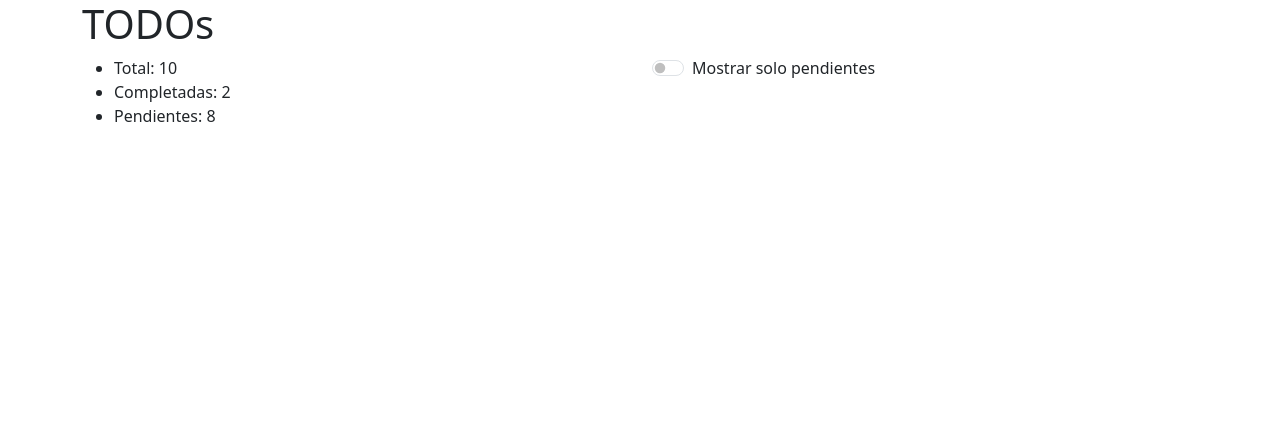
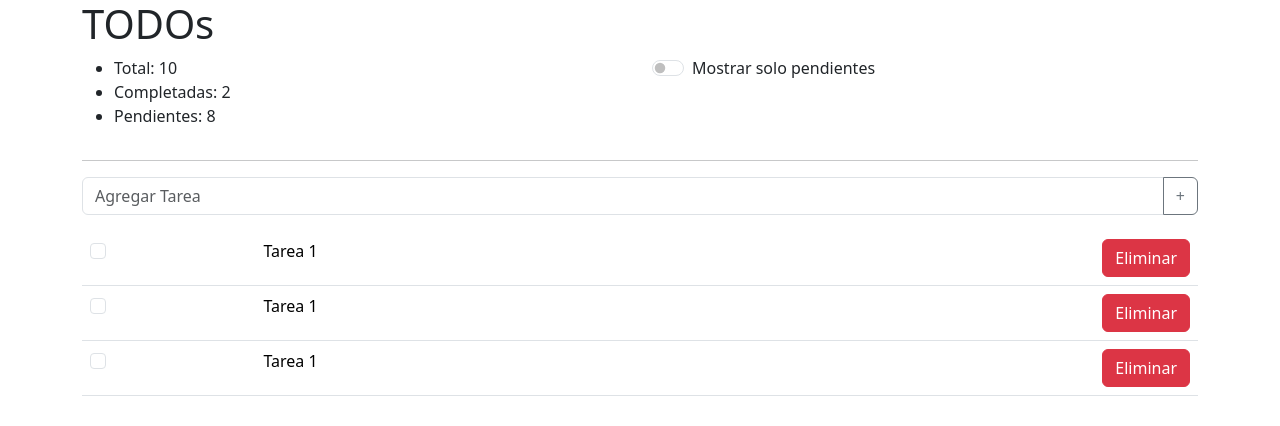
Before and after one commit to ulima-pw/2025-2.654-EjerciciosReact, a React (Vite) app in the folder ejercicio_2/: page / in a window 1280 px wide. Shown: the top 426 px of the page. Built offline with nearby package versions, Linux system fonts and the light colour scheme.

Commit message:
Interfaz grafica terminada

```diff
--- a/ejercicio_2/src/components/TodoForm.tsx
+++ b/ejercicio_2/src/components/TodoForm.tsx
@@ -1,5 +1,10 @@
 const TodoForm = () => {
-
+    return <div className="input-group mb-3">
+        <input type="text" className="form-control" placeholder="Agregar Tarea" />
+        <button className="btn btn-outline-secondary" type="button" id="button-addon2">
+            +
+        </button>
+    </div>
 }
 
 export default TodoForm
--- a/ejercicio_2/src/components/TodoItem.tsx
+++ b/ejercicio_2/src/components/TodoItem.tsx
@@ -1,5 +1,17 @@
 const TodoItem = () => {
-
+    return <tr>
+        <td>
+            <input className="form-check-input" type="checkbox" />
+        </td>
+        <td>
+            Tarea 1
+        </td>
+        <td>
+            <button className="btn btn-danger float-end" type="button">
+                Eliminar
+            </button>
+        </td>
+    </tr>
 }
 
 export default TodoItem
--- a/ejercicio_2/src/components/TodoList.tsx
+++ b/ejercicio_2/src/components/TodoList.tsx
@@ -1,5 +1,13 @@
+import TodoItem from "./TodoItem"
+
 const TodoList = () => {
-
+    return <table className="table">
+        <tbody>
+            <TodoItem />
+            <TodoItem />
+            <TodoItem />
+        </tbody>
+    </table>
 }
 
 export default TodoList
--- a/ejercicio_2/src/pages/TareasPage.tsx
+++ b/ejercicio_2/src/pages/TareasPage.tsx
@@ -1,8 +1,13 @@
+import TodoForm from "../components/TodoForm"
 import TodoHeader from "../components/TodoHeader"
+import TodoList from "../components/TodoList"
 
 const TareasPage = () => {
     return <div className="container">
         <TodoHeader />
+        <hr />
+        <TodoForm />
+        <TodoList />
     </div>
 }
 
```
